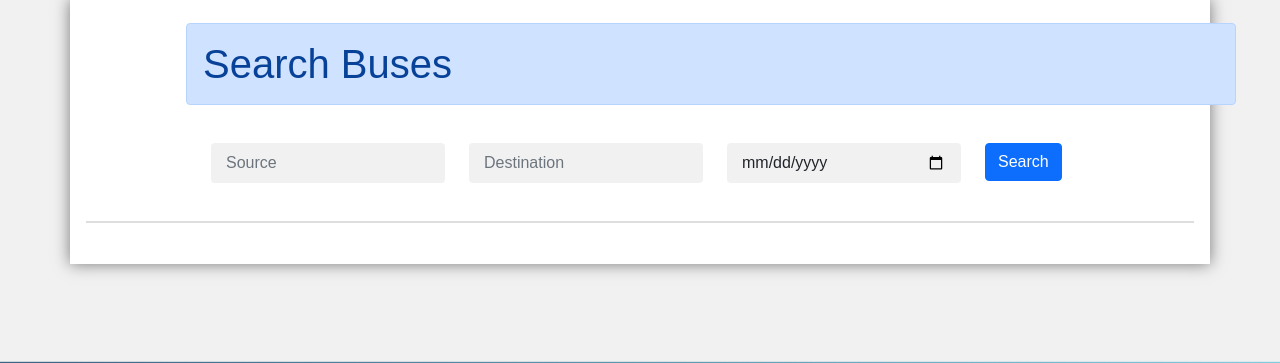
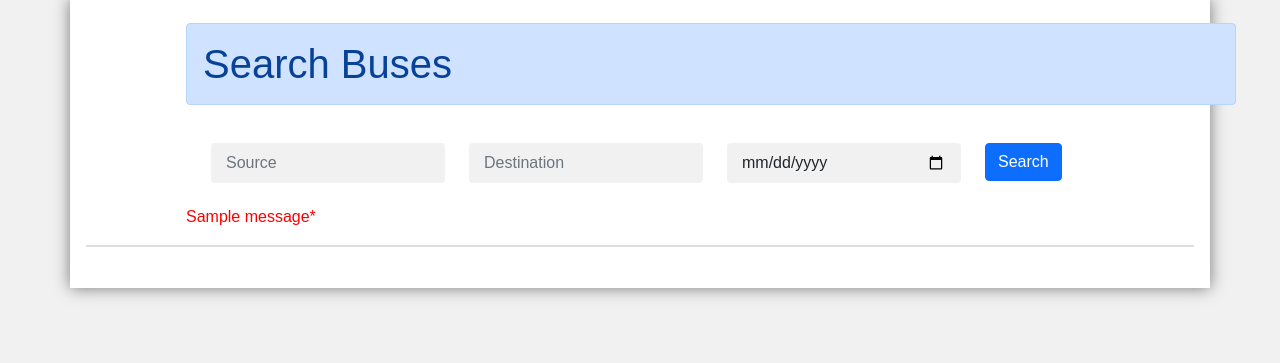
Before and after one commit to ShravanTandel/Bus-reservation-app, a Django app: page / in a window 1280 px wide. Shown: the part 505-868 px from the top of the page. Run offline with Django 3.2, Linux system fonts and the light colour scheme; tables that the repository leaves empty hold one stand-in row (values such as "Sample post"); one stand-in notice (Sample message) is shown; some libraries are stand-ins or nearby versions.

```diff
--- a/dbmsA/templates/dbmsA/index.html
+++ b/dbmsA/templates/dbmsA/index.html
@@ -114,6 +114,9 @@ input[type=submit]{
           <input class="btn btn-primary" type="submit" value="Search">
         </div>
       </div>
+                {% for error in messages %}
+                <p class="error">{{ error }}*</p>
+                {% endfor %}
     </form>
   </div>
 
```
